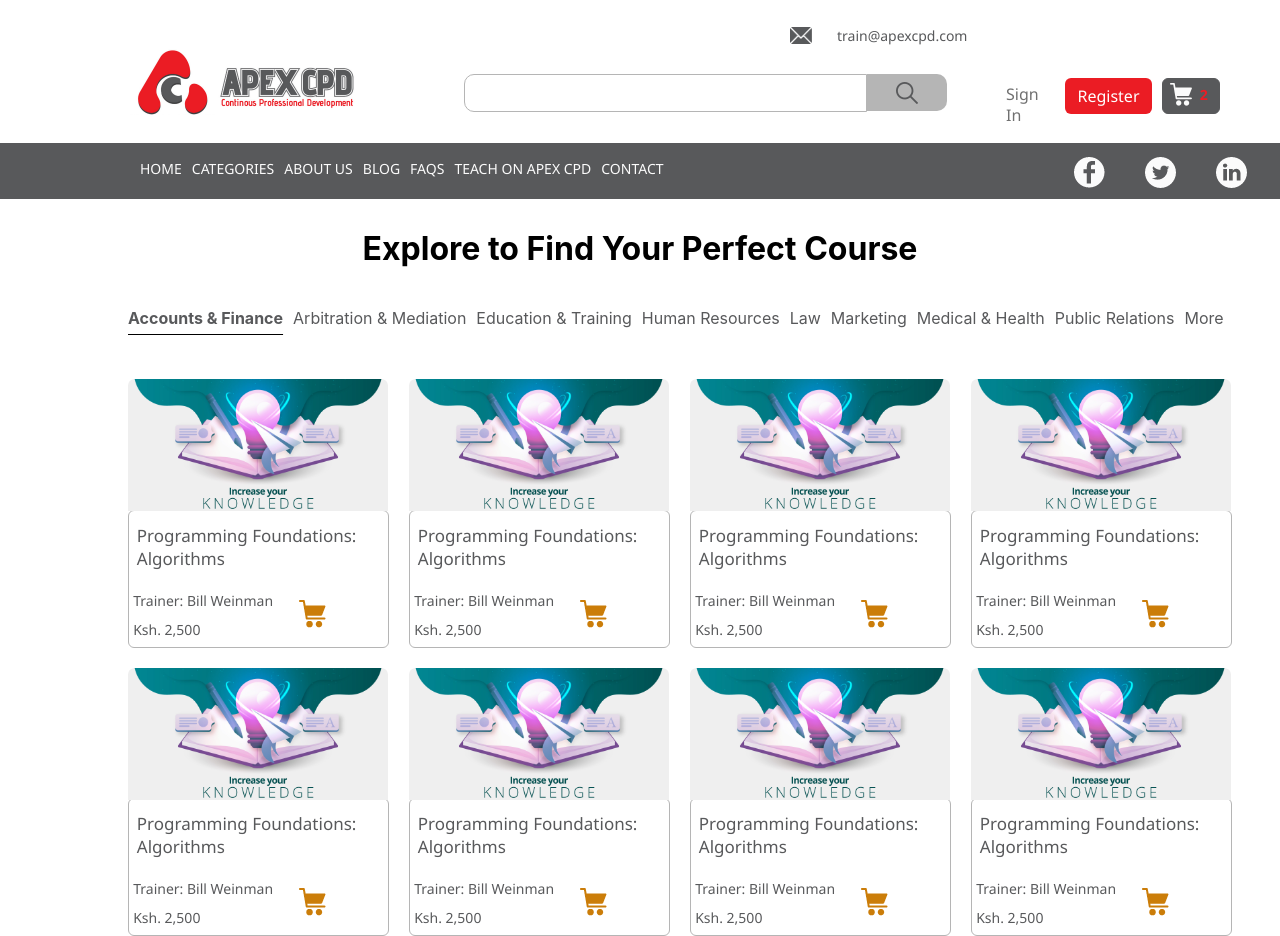
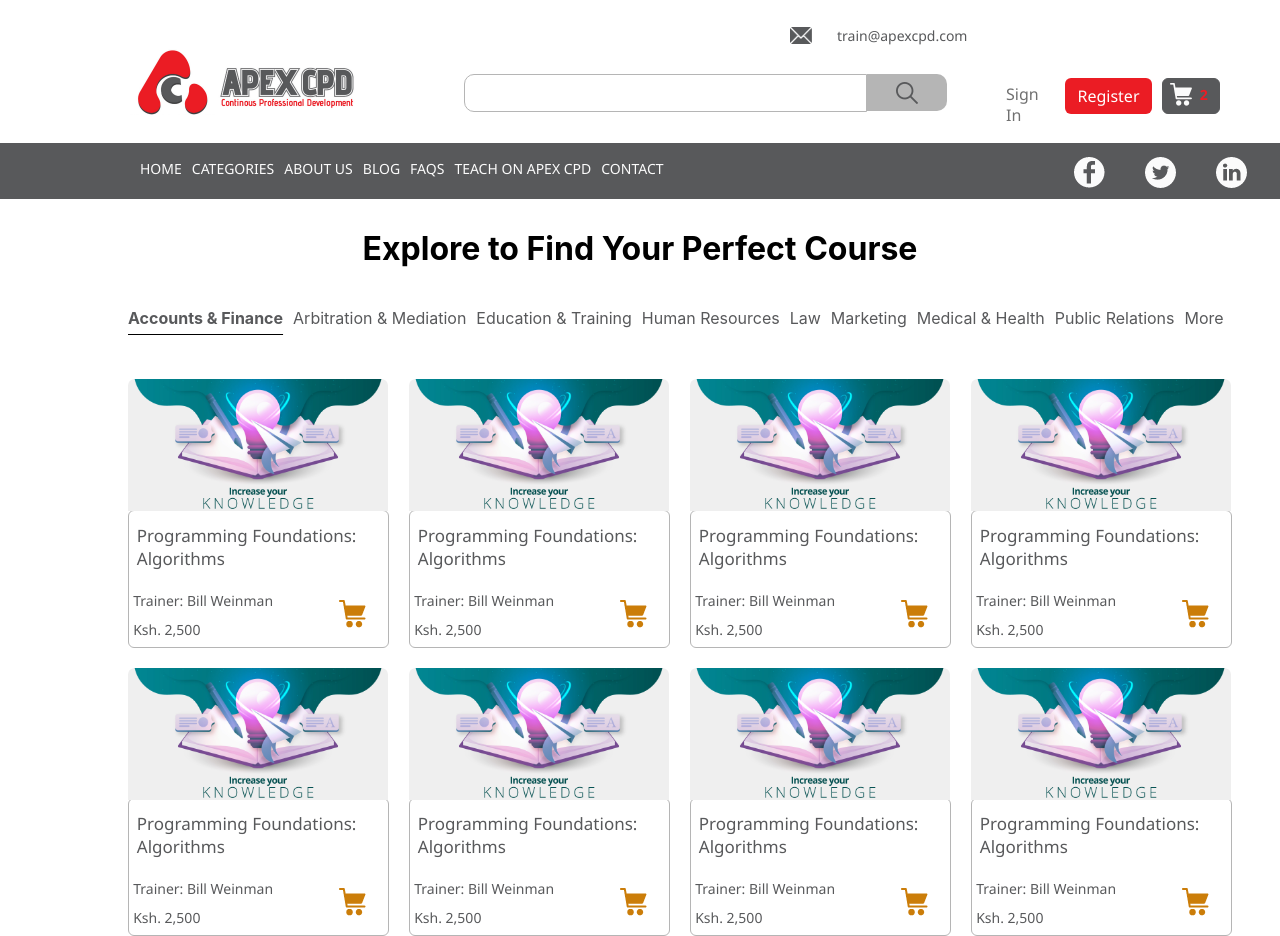
Before and after one commit to AbigaelKirwa/LiquidHackChallenge, a React (Create React App) app: page / in a window 1280 px wide. Shown: the top 936 px of the page. Built offline with nearby package versions, Linux system fonts and the light colour scheme.

Commit message:
fixed main section

```diff
--- a/src/components/Card/Card.css
+++ b/src/components/Card/Card.css
@@ -41,5 +41,5 @@
 }
 .overall_card_components .card_words .bottom_card_words img{
     margin-top: 30px;
-    margin-left: 30px;
+    margin-left: 70px;
 }
--- a/src/index.css
+++ b/src/index.css
@@ -5,7 +5,7 @@ body {
     sans-serif;
   -webkit-font-smoothing: antialiased;
   -moz-osx-font-smoothing: grayscale;
-  overflow-x: hidden;
+  /* overflow-x: hidden; */
 }
 
 code {
```
Also changed, not shown: src/components/Footer/Footer.css (added), src/components/Footer/Footer.jsx (added).
